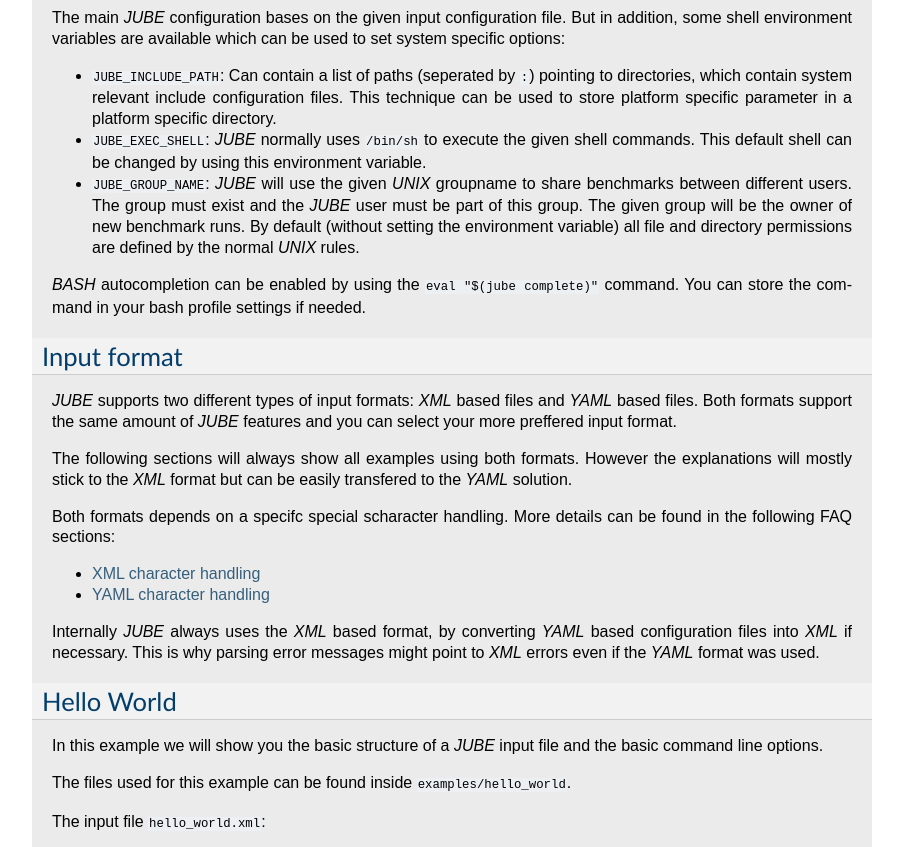
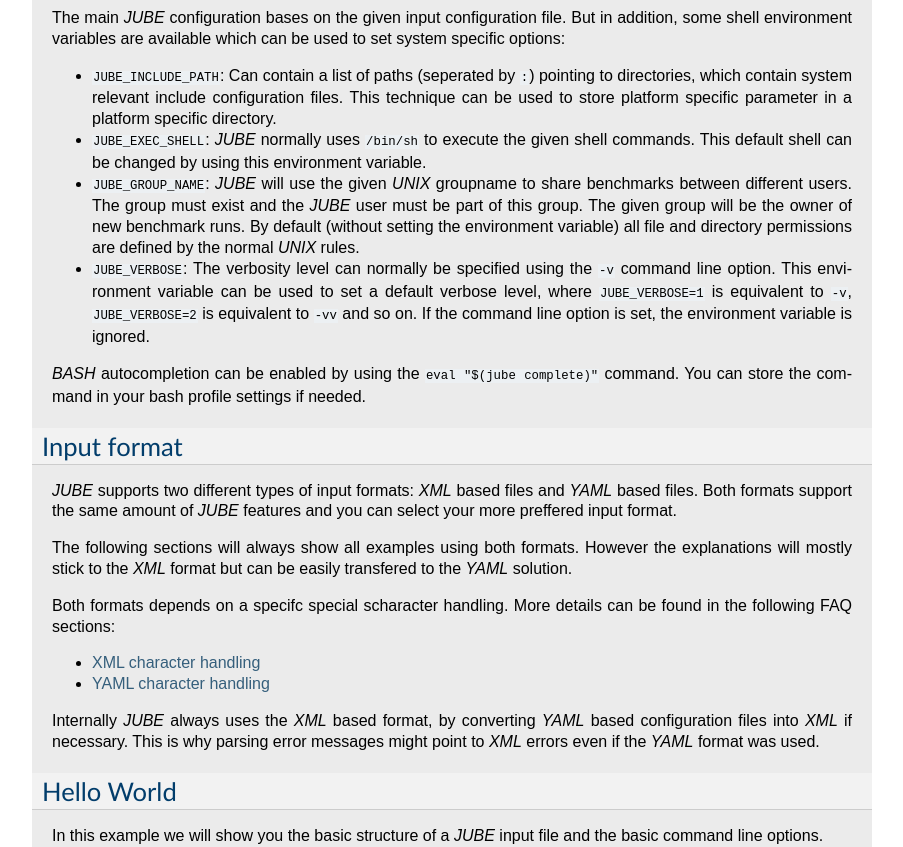
Before and after one commit to FZJ-JSC/JUBE, a Sphinx documentation site: the page built from docs/tutorial.rst, in a window 1280 px wide and 900 px high, scrolled down 1087 px, cut to the strip 0-847 px from the top of the window. Shown: the whole strip, without its empty margins (198-1101 px from the left). Built offline with Sphinx 7.4.7, drawn with Linux system fonts in a browser that asks for light colours; some of the changed text lies outside the part shown.

Commit message:
Add doku and release note for new environment variable JUBE_VERBOSE

```diff
--- a/docs/release_notes.rst
+++ b/docs/release_notes.rst
@@ -25,6 +25,8 @@ Release notes
 ~~~~~~~~~~~~~
 Release: XXXX-XX-XX
 
+* Added: New environment variable `JUBE_VERBOSE` to set the verbosity level.
+* Added: Warning when the current verbosity level from the command line or environment variable is out of range.
 * Changed: The convert type warning is only logged to the `analyse.log` file and no longer printed to the console output.
 * Removed: Comma character (`,`) is no longer supported in `check_tags` and `tag` attributes. Instead use `|`, `+` and `!`.
 
--- a/docs/tutorial.rst
+++ b/docs/tutorial.rst
@@ -90,6 +90,9 @@ shell environment variables are available which can be used to set system specif
   The group must exist and the *JUBE* user must be part of this group.
   The given group will be the owner of new benchmark runs. By default (without setting the environment variable)
   all file and directory permissions are defined by the normal *UNIX* rules.
+* ``JUBE_VERBOSE``: The verbosity level can normally be specified using the ``-v`` command line option.
+  This environment variable can be used to set a default verbose level, where ``JUBE_VERBOSE=1`` is equivalent to ``-v``,
+  ``JUBE_VERBOSE=2`` is equivalent to ``-vv`` and so on. If the command line option is set, the environment variable is ignored.
 
 *BASH* autocompletion can be enabled by using the ``eval "$(jube complete)"`` command. You can store the command in your bash profile
 settings if needed.
@@ -279,6 +282,10 @@ Log output can also be displayed during runtime by using the verbose output::
 
 ``-vv`` can be used to display stdout output during runtime and ``-vvv`` will display the
 stdout output as well as the log output at the same time.
+
+The verbosity level can also be set using the ``JUBE_VERBOSE`` environment variable.
+``JUBE_VERBOSE=1`` is equivalent to ``-v``, ``JUBE_VERBOSE=2`` to ``-vv`` and so on.
+If the verbosity level is set as a command line option, the environment variable is ignored.
 
 Since the parsing step is done before creating the benchmark directory, there will be a
 ``jube-parse.log`` inside your current working directory, which contains the parser log information.
```
